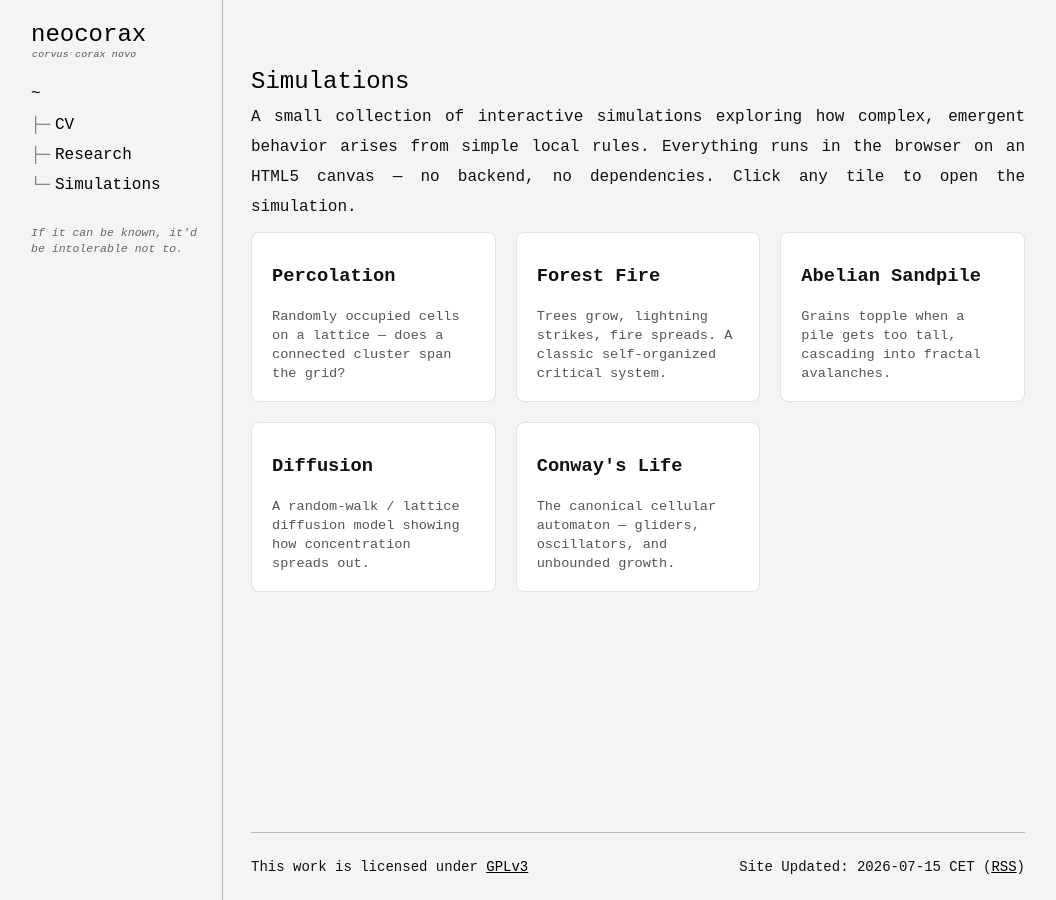
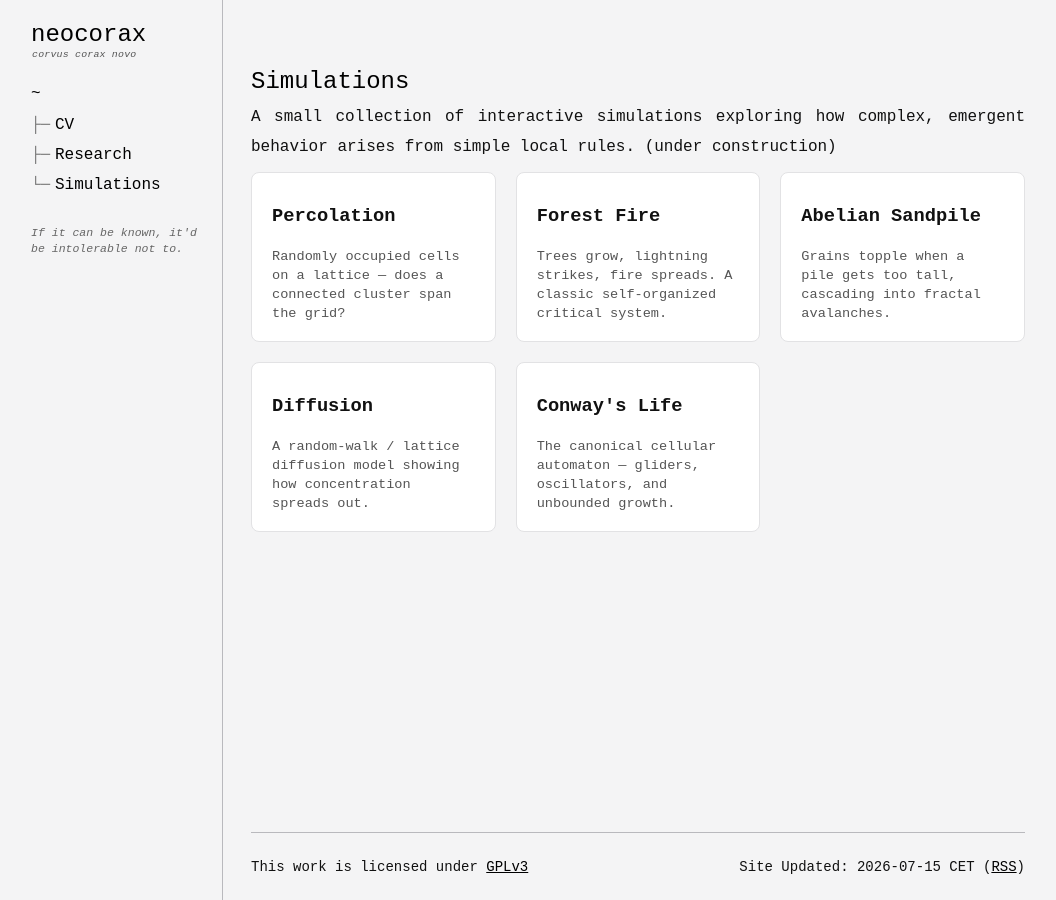
Before and after one commit to peter-clark/peter-clark.github.io, a Jekyll site: the page built from simulations/index.html, in a window 1280 px wide. Shown: the whole page, without its empty margins (107-1163 px from the left). Built offline with Jekyll 4.4.1, drawn with Linux system fonts in a browser that asks for light colours.

Commit message:
Some word edits

```diff
--- a/simulations/index.html
+++ b/simulations/index.html
@@ -7,9 +7,7 @@ title: Simulations
 
 <p class="text-justify">
 A small collection of interactive simulations exploring how complex,
-emergent behavior arises from simple local rules. Everything runs in the
-browser on an HTML5 canvas — no backend, no dependencies. Click any tile
-to open the simulation.
+emergent behavior arises from simple local rules. (under construction)
 </p>
 
 <!-- ============================================================
```
Also changed, not shown: index.md (+1 -1 lines).
